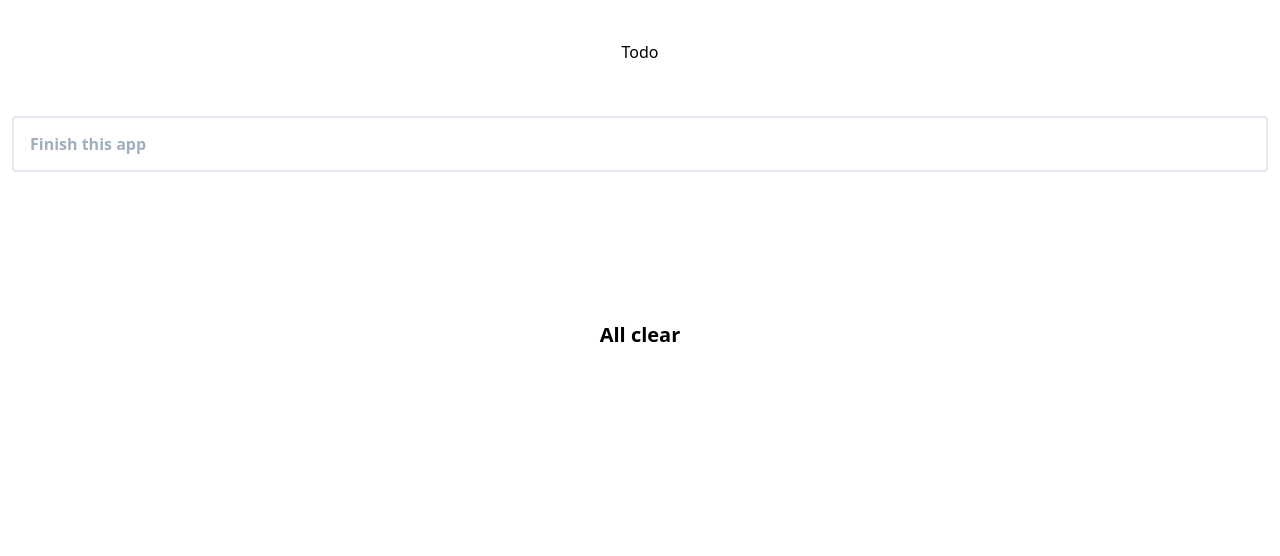
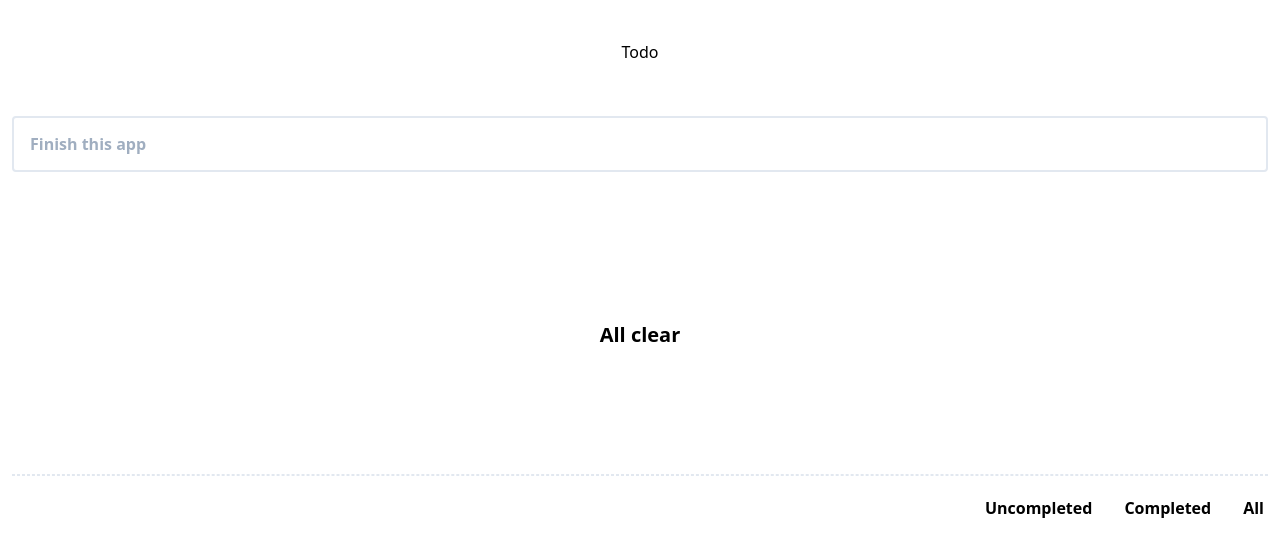
Before and after one commit to MedJamal/Angular-To-Do-App, an Angular app: page / in a window 1280 px wide. Shown: the top 556 px of the page. Built offline with nearby package versions, Linux system fonts and the light colour scheme; what md5-typescript would draw is missing.

Commit message:
Add filter functionality

```diff
--- a/src/app/app.component.html
+++ b/src/app/app.component.html
@@ -23,19 +23,39 @@
     </div>
 
     <div *ngIf="todos.length > 0">
-      <div class="flex mb-2 px-3" *ngFor="let todo of todos" >
-        <div *ngIf="todo.onEdit === false" (dblclick)="onEditTodo(todo)" class="flex w-2/3 items-center bg-grey py-1 px-1 text-xl font-semibold">
+      <div class="flex mb-2 px-3" *ngFor="let todo of filtringTodos()" >
+        <div *ngIf="todo.onEdit === false" (dblclick)="onEditTodo(todo)" class="flex w-2/3 items-center {{!todo.isDone ? 'bg-grey' : 'bg-green italic'}} py-1 px-1 text-xl font-semibold">
           {{ todo.todo }}
         </div>
-        <div *ngIf="todo.onEdit === true" >
-          <input [(ngModel)]="EditTodoInput" (keyup.enter)="editTodo(todo)" class="flex w-2/3 items-center bg-grey py-1 px-1 text-xl font-semibold" id="todoInput" type="text" placeholder="Finish this app">
+        <div class="flex w-full items-center bg-grey-lighter py-1 px-1 text-xl font-bold" *ngIf="todo.onEdit === true" >
+          <input [(ngModel)]="EditTodoInput" (keyup.enter)="editTodo(todo)" (keyup.esc)="cancelEdit(todo)" class="flex w-full items-center bg-grey-lighter py-1 px-1 text-xl font-semibold" id="todoInput" type="text">
         </div>
-        <div class="flex items-center justify-center w-1/3 bg-grey-light py-1 px-1 ">
+        <div *ngIf="todo.onEdit === false" class="flex items-center justify-center w-1/3 bg-grey-light py-1 px-1 ">
           <div class="flex">
-            <i (click)="deleteTodo(todo)" class="fas fa-times-circle text-3xl"></i>
+              <i (click)="doneTodo(todo)" class="fas fa-check-circle text-3xl px-5 {{!todo.isDone ? 'text-blue' : 'text-green'}}"></i>
+            </div>
+          <div class="flex">
+            <i (click)="deleteTodo(todo)" class="fas fa-times-circle text-3xl px-5 text-red"></i>
           </div>
         </div>
       </div>
     </div>
+
+    <div class="border border-dashed m-3"></div>
+
+
+    <div class="inline-flex justify-end">
+      <button (click)="filterTodos = 'uncompleted'" class="{{ filterTodos === 'uncompleted' ? 'bg-grey cursor-not-allowed' : 'bg-grey-light'}}  hover:bg-grey text-grey-darkest font-bold py-2 px-4 rounded-l">
+        Uncompleted
+      </button>
+      <button (click)="filterTodos = 'completed'" class="{{ filterTodos === 'completed' ? 'bg-grey cursor-not-allowed' : 'bg-grey-light'}} hover:bg-grey text-grey-darkest font-bold py-2 px-4">
+        Completed
+      </button>
+      <button (click)="filterTodos = 'all'" class="{{ filterTodos === 'all' ? 'bg-grey cursor-not-allowed' : 'bg-grey-light'}} hover:bg-grey text-grey-darkest font-bold py-2 px-4 rounded-r">
+        All
+      </button>
+    </div>
+
+
   </div>
 </div>
--- a/src/app/app.component.ts
+++ b/src/app/app.component.ts
@@ -28,6 +28,8 @@ export class AppComponent {
   todoInput: string;
   todos: Todo[];
   EditTodoInput: string;
+  tasksToShow: boolean;
+  filterTodos: string;
 
 
   constructor(){
@@ -43,10 +45,13 @@ export class AppComponent {
     // Get todos from local storage.
     this.todos = JSON.parse(localStorage.getItem('todos'));
 
-    // alert(this.todos.length)
+    this.tasksToShow = false;
+    this.filterTodos = 'all';
   }
 
   addTodo() {
+
+    if (this.todoInput.length === 0) return;
 
     this.todos.push({
       id: Md5.init(Date.now()),
@@ -73,7 +78,7 @@ export class AppComponent {
     // console.log(todo);
     // console.log(this.todos.indexOf(todo));
 
-    // chenge onEdit property of element to true to show the input and hide the text of current todo
+    // chenge onEdit property of element to true to show the input and hide the text of the current todo
     this.todos[this.todos.indexOf(todo)].onEdit = true;
 
     // Inisial the input with the current todo value
@@ -81,9 +86,35 @@ export class AppComponent {
   }
 
   editTodo(todo){
-    this.todos[this.todos.indexOf(todo)].todo = this.EditTodoInput;
-    this.todos[this.todos.indexOf(todo)].onEdit = false;
+    if (this.EditTodoInput.length === 0) return this.todos[this.todos.indexOf(todo)].onEdit = false;
+    let todoItem = this.todos[this.todos.indexOf(todo)];
+
+    todoItem.todo = this.EditTodoInput;
+    todoItem.onEdit = false;
     localStorage.setItem('todos', JSON.stringify(this.todos));
   }
 
+  cancelEdit(todo){
+    this.EditTodoInput = '';
+    this.todos[this.todos.indexOf(todo)].onEdit = false;
+  }
+
+  // (clickOutside)="outSideClicked(todo)"
+  // outSideClicked(todo){
+  //   this.EditTodoInput = '';
+  //   this.todos[this.todos.indexOf(todo)].onEdit = false;
+  // }
+
+  doneTodo(todo){
+    this.todos[this.todos.indexOf(todo)].isDone = !this.todos[this.todos.indexOf(todo)].isDone;
+    localStorage.setItem('todos', JSON.stringify(this.todos));
+  }
+
+  filtringTodos(){
+    // this.todos.filter(todo => !todo.isDone);
+    if (this.filterTodos === 'all') return this.todos;
+    if (this.filterTodos === 'uncompleted') return this.todos.filter(todo => !todo.isDone);
+    if (this.filterTodos === 'completed') return this.todos.filter(todo => todo.isDone);
+  }
+
 }
```
